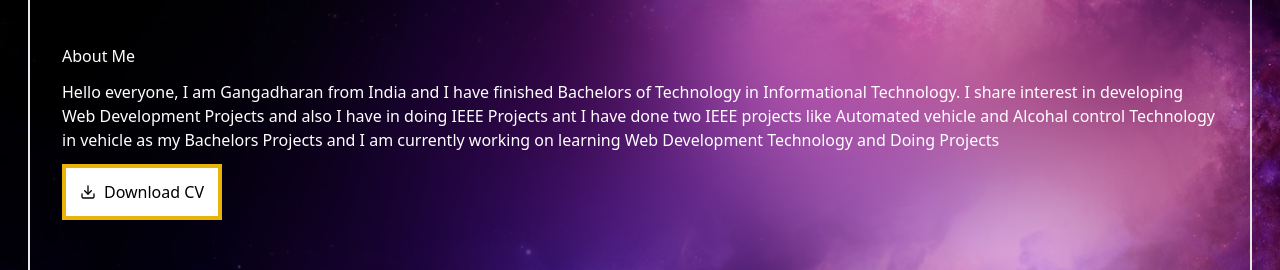
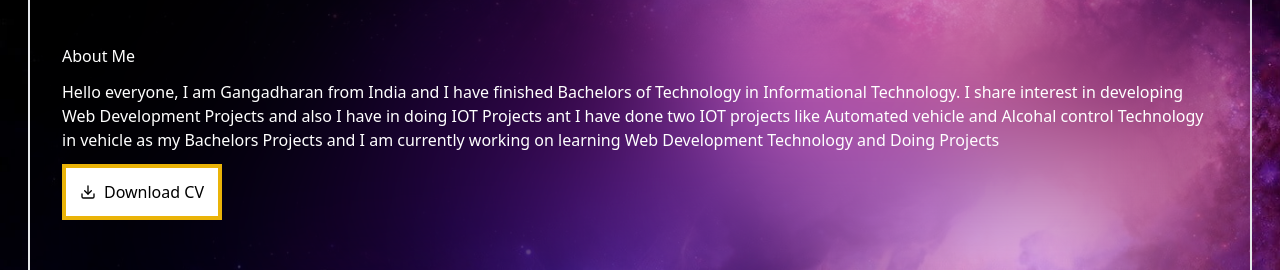
Before and after one commit to GANGADHARAN26/portfolio, a React (Vite) app: page /about in a window 1280 px wide. Shown: the part 222-492 px from the top of the page. Built offline with nearby package versions, Linux system fonts and the light colour scheme; no server answers.

Commit message:
chagnes in about

```diff
--- a/src/pages/About.jsx
+++ b/src/pages/About.jsx
@@ -11,7 +11,7 @@ const About = () => {
             Hello everyone, I am Gangadharan from India and I have finished
             Bachelors of Technology in Informational Technology. I share
             interest in developing  Web Development Projects and also I have
-            in doing IEEE Projects ant I have done two IEEE projects like Automated
+            in doing IOT Projects ant I have done two IOT projects like Automated
             vehicle and  Alcohal control Technology in vehicle as my Bachelors
             Projects and I am currently working on learning Web Development Technology
             and Doing Projects
```
